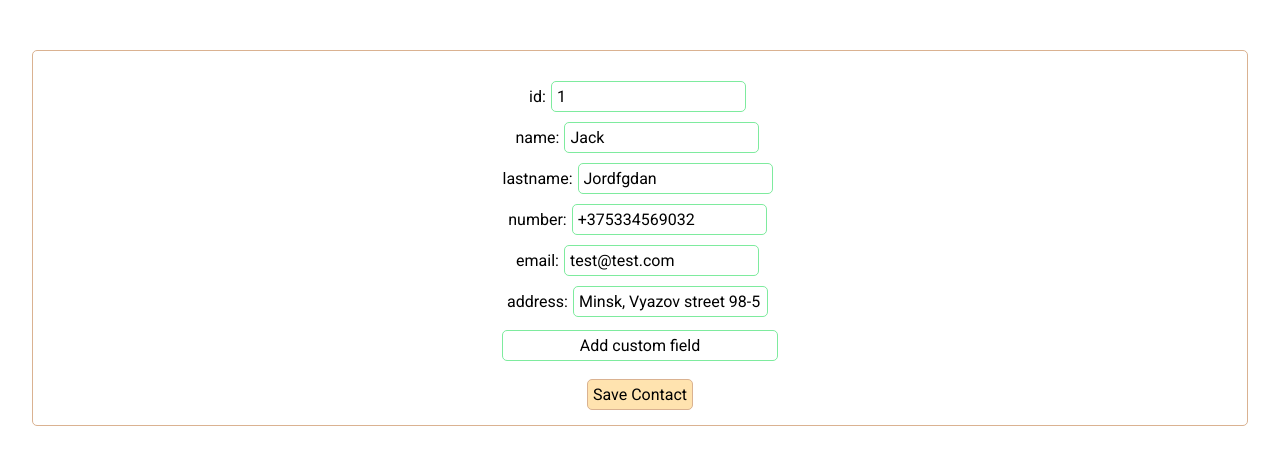
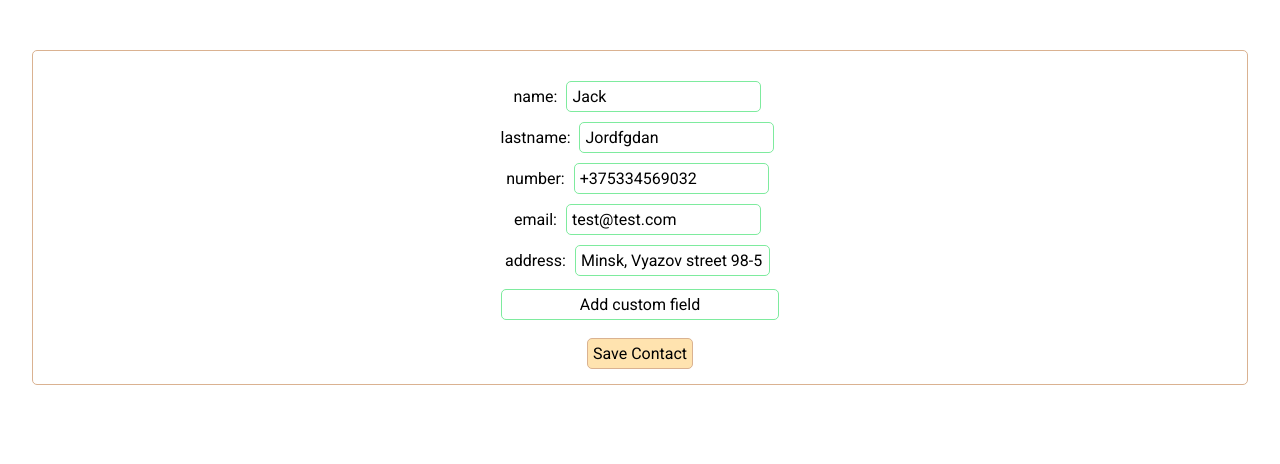
Before and after one commit to svtslv17/contact-book, a Vue app: page /contact/1 in a window 1280 px wide. Shown: the top 464 px of the page. Built offline with nearby package versions, Linux system fonts and the light colour scheme.

Commit message:
fix: hide id info from form

```diff
--- a/src/components/ContactsForm.vue
+++ b/src/components/ContactsForm.vue
@@ -6,11 +6,14 @@
         v-for="(field, idx) in Object.entries(newContact)"
         :key="idx"
       >
-        {{ field[0] }}:<input
-          type="text"
-          :placeholder="field[1]"
-          v-model="newContact[`${field[0]}`]"
-        />
+        <div v-if="field[0] !== 'id'">
+          {{ field[0] }}:
+          <input
+            type="text"
+            :placeholder="field[1]"
+            v-model="newContact[`${field[0]}`]"
+          />
+        </div>
       </div>
       <div class="custom-field" v-for="(custom, idx) in customs" :key="idx">
         <input type="text" placeholder="Title" v-model="custom[0]" />
```
